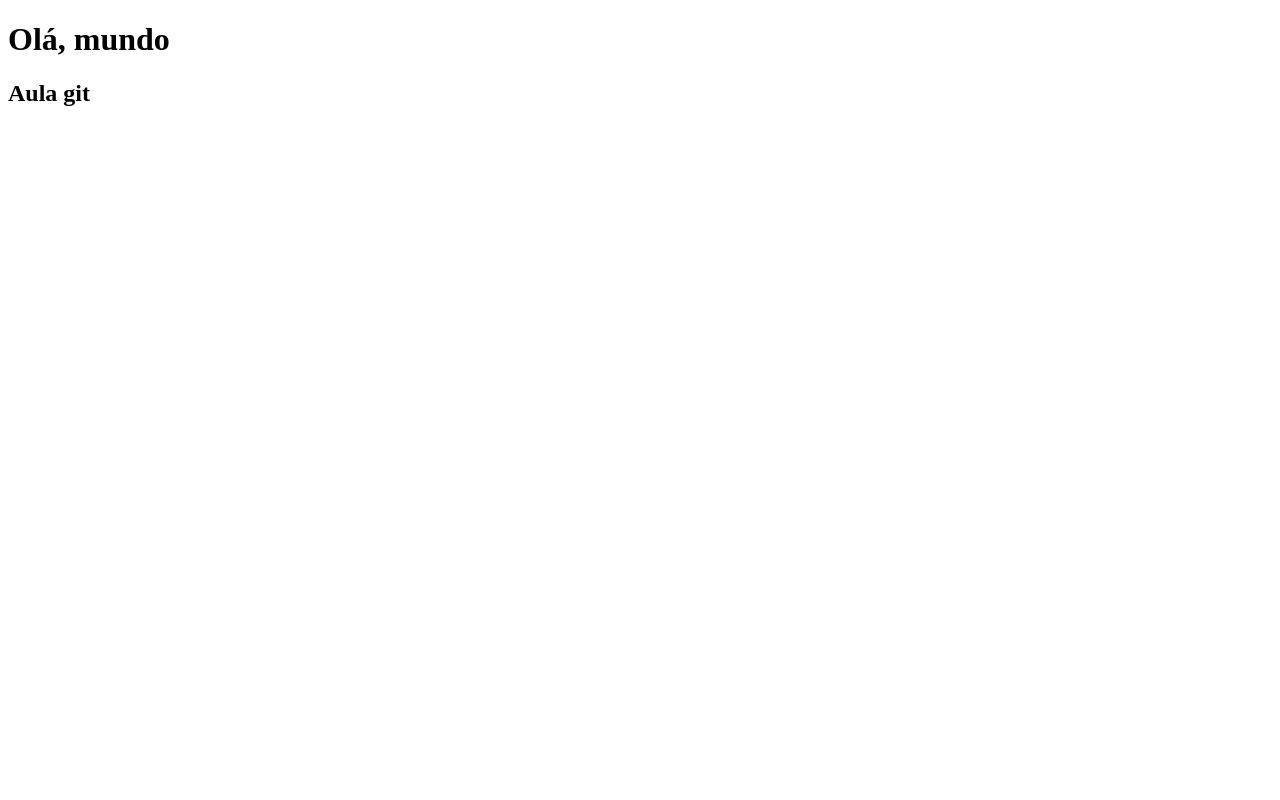
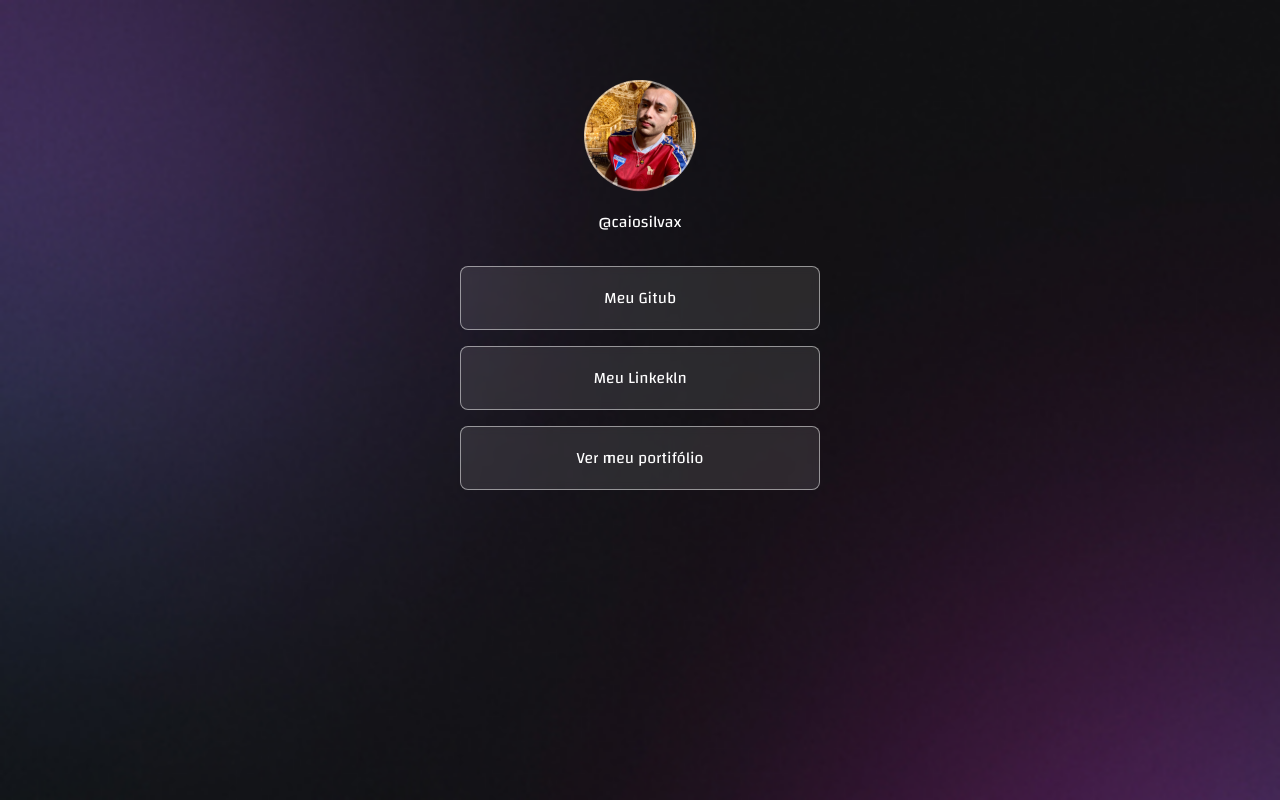
Before and after one commit to caiosilva0/aula-git-rocketseat, a plain HTML site: page index.html in a window 1280 px wide. Drawn offline with Linux system fonts and the light colour scheme.

Commit message:
Aprendendo HTML e CSS

```diff
--- a/index.html
+++ b/index.html
@@ -1,12 +1,25 @@
 <!DOCTYPE html>
-<html lang="en">
-<head>
-    <meta charset="UTF-8">
-    <meta name="viewport" content="width=device-width, initial-scale=1.0">
-    <title>Document</title>
-</head>
-<body>
-    <h1>Olá, mundo</h1>
-    <h2>Aula git</h2>
-</body>
+<html lang="pt-br">
+  <head>
+    <link rel="preconnect" href="https://fonts.googleapis.com">
+    <link rel="preconnect" href="https://fonts.gstatic.com" crossorigin>
+    <link href="https://fonts.googleapis.com/css2?family=Changa:wght@400;500&display=swap" rel="stylesheet">
+    <meta charset="UTF-8" />
+    <meta name="viewport" content="width=device-width, initial-scale=1.0" />
+    <link rel="stylesheet" href="style.css" />
+    <title>Projeto</title>
+  </head>
+  <body>
+    <div id="container">
+
+        <div id="profile"> <img src="./assets/avatar.png" alt="Foto de Caio Ferreira, usando uma camisa do Fortaleza Esporte Clube, em Salvador, Bahia." />
+        <p>@caiosilvax</p>
+        </div>
+        <ul>
+          <li><a href="https://github.com/caiosilva0" target="_blank">Meu Gitub</a></li>
+          <li><a href="#">Meu Linkekln</a></li>
+          <li><a href="#">Ver meu portifólio</a></li>
+        </ul>
+    </div>
+  </body>
 </html>
--- /dev/null
+++ b/style.css
@@ -0,0 +1,50 @@
+* {
+  margin: 0;
+  padding: 0;
+  box-sizing: border-box;
+}
+body {
+  background: url(./assets/bg-mobile.jpg) no-repeat top center/cover;
+}
+body * {
+  font-family: "Changa", sans-serif;
+  color: #ffffff;
+}
+#container {
+  width: 360px;
+  margin: auto;
+  margin: 56px auto 0px;
+}
+#profile {
+  text-align: center;
+  padding: 24px;
+}
+
+#profile img {
+  width: 112px;
+}
+
+#profile p {
+  font-weight: 500px;
+  line-height: 24px;
+  padding: 8px;
+}
+ul {
+  list-style: none;
+  display: flex;
+  flex-direction: column;
+  gap: 16px;
+}
+
+ul li a{
+  text-decoration: none;
+  display: flex;
+  align-items: center;
+  justify-content: center;
+  padding: 16px 24px;
+  background: rgba(255, 255, 255, 0.1);
+  border: 1px solid rgba(255, 255, 255, 0.5);
+  border-radius: 8px;
+  backdrop-filter: blur(4px);
+  -webkit-backdrop-filter: blur(4px);
+}
```
Also changed, not shown: assets/avatar.png (added), assets/bg-mobile.jpg (added), 1 other file.
